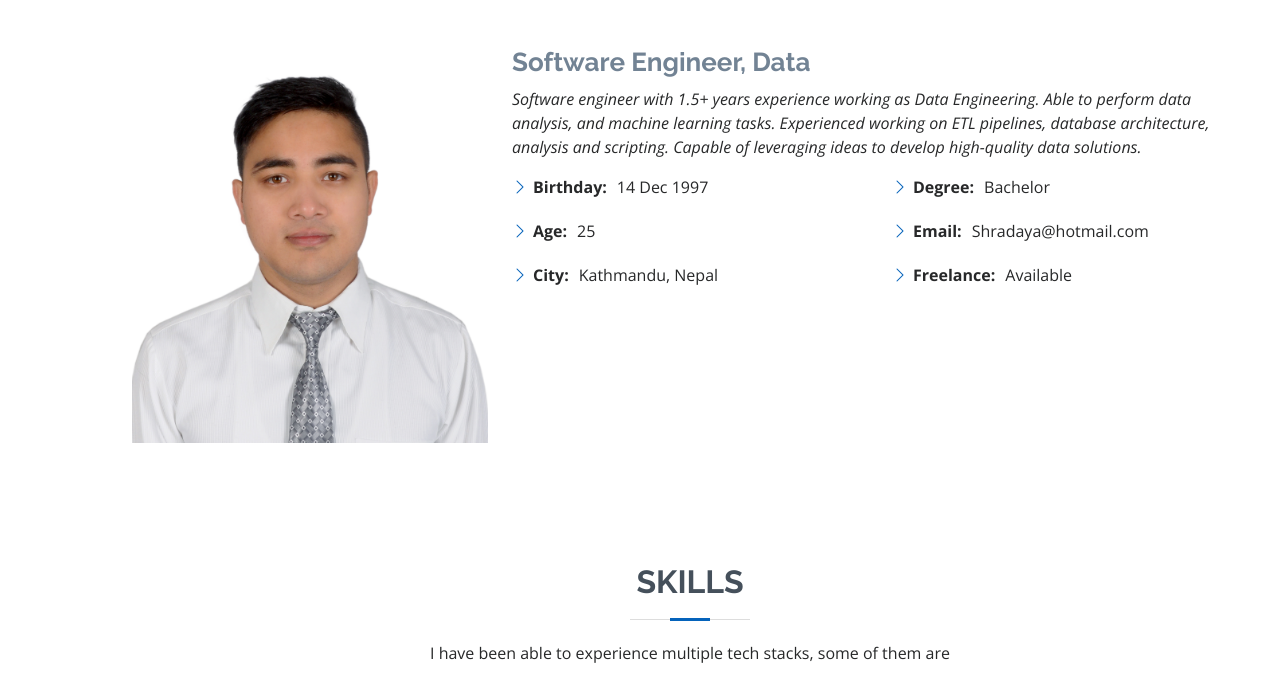
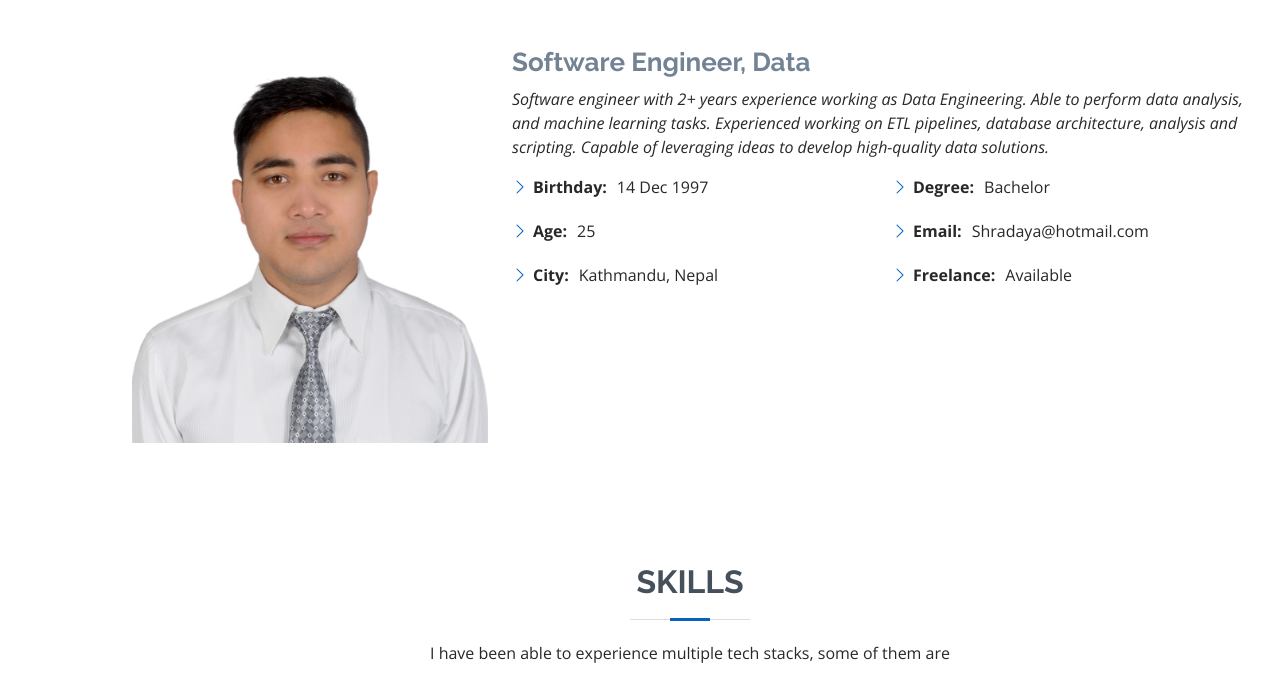
Before and after one commit to Shradaya/shradaya.github.io, a plain HTML site: page index.html in a window 1280 px wide. Shown: the part 921-1606 px from the top of the page. Drawn offline with nearby package versions, Linux system fonts and the light colour scheme; no server answers.

Commit message:
Update years

```diff
--- a/index.html
+++ b/index.html
@@ -81,7 +81,7 @@
           <div class="col-lg-8 pt-4 pt-lg-0 content">
             <h3>Software Engineer, Data</h3>
             <p class="fst-italic">
-              Software engineer with 1.5+ years experience working as Data Engineering. Able to perform data analysis, and machine learning tasks. Experienced working on ETL pipelines, database architecture, analysis and scripting. Capable of leveraging ideas to develop high-quality data solutions.
+              Software engineer with 2+ years experience working as Data Engineering. Able to perform data analysis, and machine learning tasks. Experienced working on ETL pipelines, database architecture, analysis and scripting. Capable of leveraging ideas to develop high-quality data solutions.
             </p>
             <div class="row">
               <div class="col-lg-6">
```
